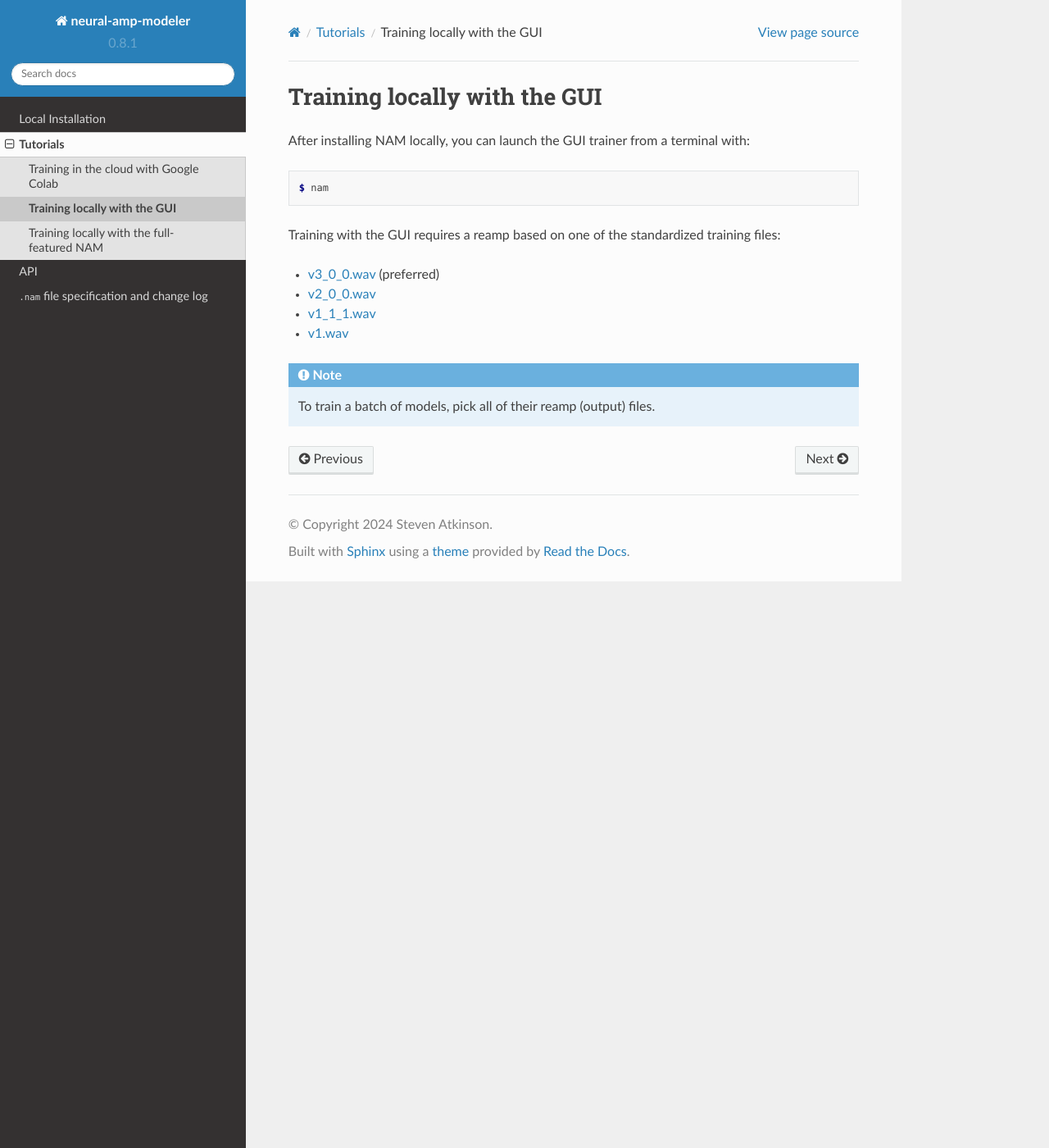
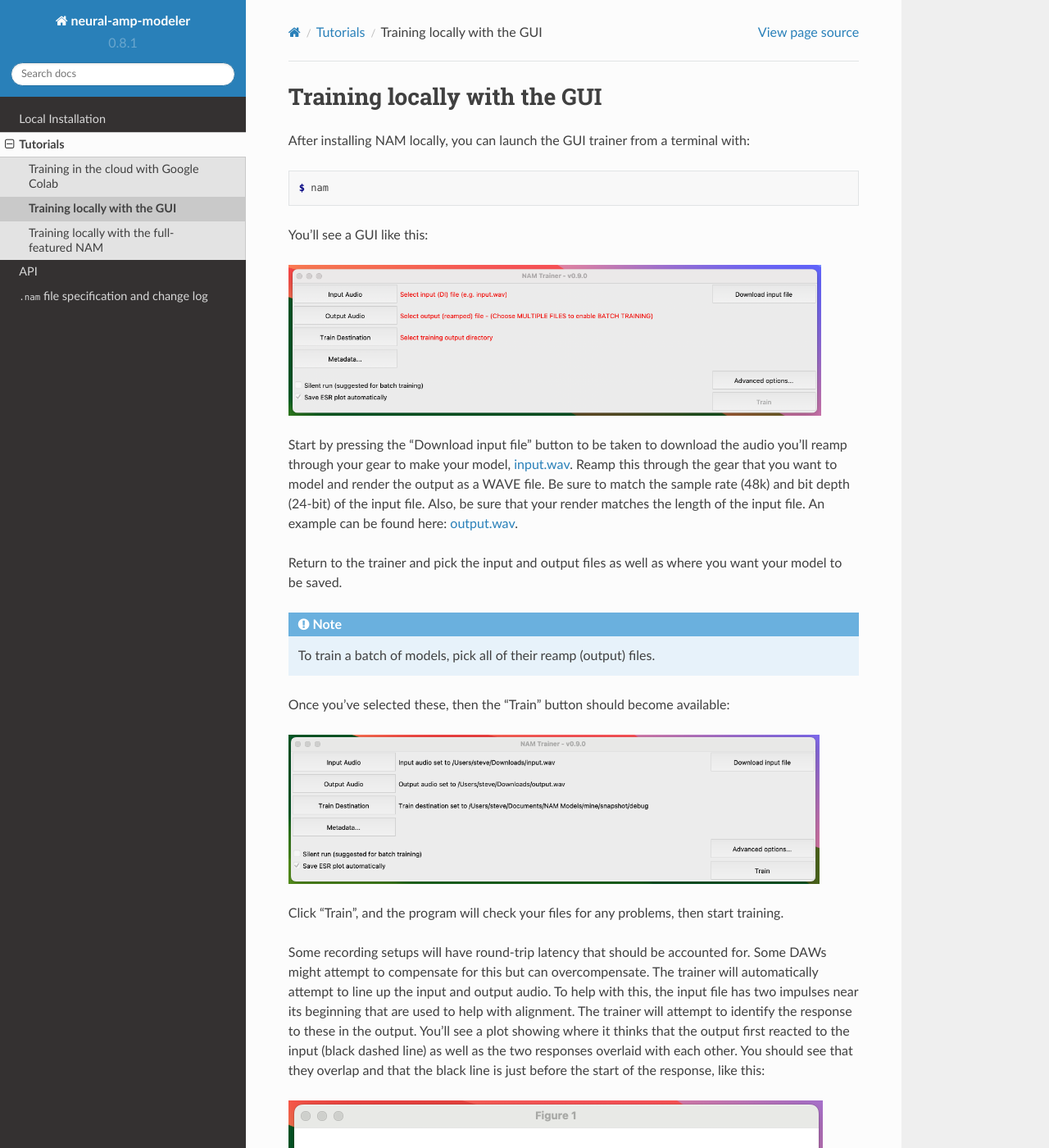
Before and after one commit to sdatkinson/neural-amp-modeler, a Sphinx documentation site: the page built from docs/source/tutorials/gui.rst, in a window 1280 px wide and 1400 px high. Shown: the whole window at 82% size. Built offline with Sphinx 7.4.7 and the Read the Docs theme 2.0.0, drawn with Linux system fonts in a browser that asks for light colours; some of the changed text lies outside the part shown.

Commit message:
Update docs

```diff
--- a/docs/source/tutorials/gui.rst
+++ b/docs/source/tutorials/gui.rst
@@ -8,13 +8,52 @@ with:
 
     $ nam
 
-Training with the GUI requires a reamp based on one of the standardized training
-files:
+You'll see a GUI like this:
 
-* `v3_0_0.wav <https://drive.google.com/file/d/1Pgf8PdE0rKB1TD4TRPKbpNo1ByR3IOm9/view?usp=drive_link>`_
-  (preferred)
-* `v2_0_0.wav <https://drive.google.com/file/d/1xnyJP_IZ7NuyDSTJfn-Jmc5lw0IE7nfu/view?usp=drive_link>`_
-* `v1_1_1.wav <https://drive.google.com/file/d/1CMj2uv_x8GIs-3X1reo7squHOVfkOa6s/view?usp=drive_link>`_
-* `v1.wav <https://drive.google.com/file/d/1jxwTHOCx3Zf03DggAsuDTcVqsgokNyhm/view?usp=drive_link>`_
+.. image:: media/gui/gui.png
+    :scale: 30 %
+
+Start by pressing the "Download input file" button to be taken to download the
+audio you'll reamp through your gear to make your model,
+`input.wav <https://drive.google.com/file/d/1KbaS4oXXNEuh2aCPLwKrPdf5KFOjda8G/view?usp=sharing>`_.
+Reamp this through the gear that you want to model and render the output as a
+WAVE file. Be sure to match the sample rate (48k) and bit depth (24-bit) of the
+input file. Also, be sure that your render matches the length of the input file.
+An example can be found here:
+`output.wav <https://drive.google.com/file/d/1NrpQLBbCDHyu0RPsne4YcjIpi5-rEP6w/view?usp=sharing>`_.
+
+Return to the trainer and pick the input and output files as well as where you
+want your model to be saved.
 
 .. note:: To train a batch of models, pick all of their reamp (output) files.
+
+Once you've selected these, then the "Train" button should become available:
+
+.. image:: media/gui/ready-to-train.png
+    :scale: 30 %
+
+Click "Train", and the program will check your files for any problems, then
+start training.
+
+Some recording setups will have round-trip latency that should be accounted for.
+Some DAWs might attempt to compensate for this but can overcompensate.
+The trainer will automatically attempt to line up the input and output audio. To
+help with this, the input file has two impulses near its beginning that are used
+to help with alignment. The trainer will attempt to identify the response to
+these in the output. You'll see a plot showing where it thinks that the output
+first reacted to the input (black dashed line) as well as the two responses
+overlaid with each other. You should see that they overlap and that the black
+line is just before the start of the response, like this:
+
+.. image:: media/gui/impulse-responses.png
+    :scale: 50 %
+
+Close this figure, and then you will see training proceed. At the end, you'll
+see a plot that compares the model's prediction against your recording:
+
+.. image:: media/gui/result.png
+    :scale: 30 %
+
+Close that plot, and your model will be saved. To use it, point
+`the plugin <https://github.com/sdatkinson/NeuralAmpModelerPlugin>`_ at the file
+and you're good to go!
```
Also changed, not shown: docs/source/model-file.rst (+4 -4 lines), docs/source/tutorials/colab.rst (+7 -4 lines), docs/source/tutorials/full.rst (+3 -5 lines), docs/source/tutorials/media/gui/gui.png (added), docs/source/tutorials/media/gui/impulse-responses.png (added), docs/source/tutorials/media/gui/ready-to-train.png (added), docs/source/tutorials/media/gui/result.png (added).
